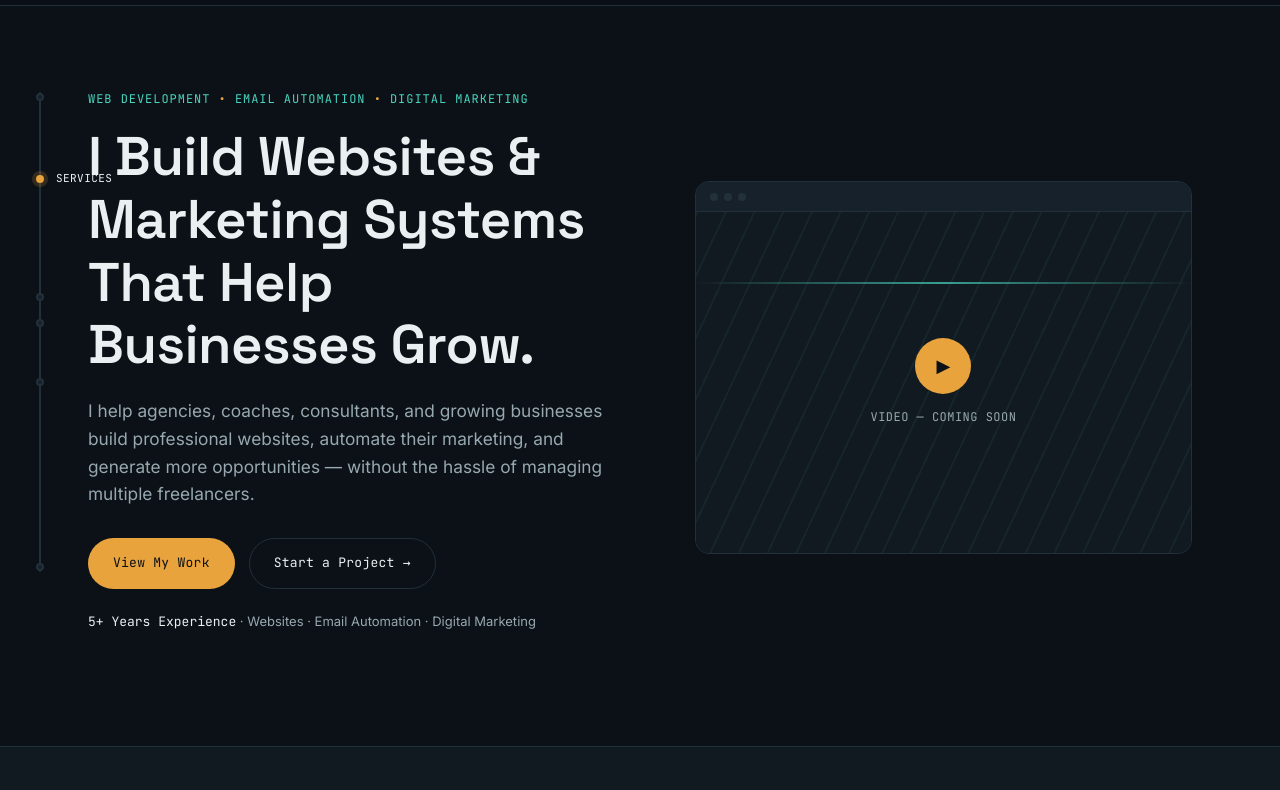
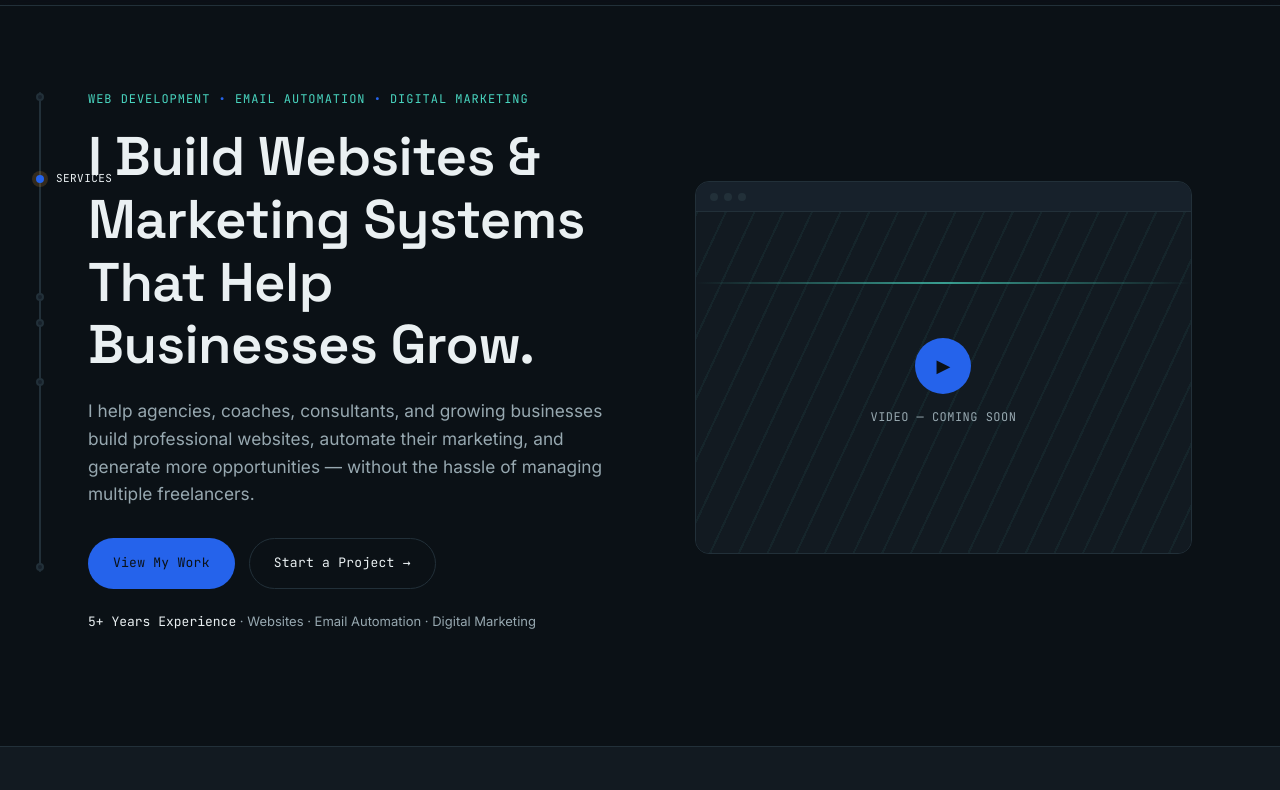
Before and after one commit to anishtask/portfolio, a plain HTML site: page index.html in a window 1280 px wide. Shown: the part 68-858 px from the top of the page. Drawn offline with Linux system fonts and the light colour scheme.

Commit message:
Update style.css

```diff
--- a/style.css
+++ b/style.css
@@ -6,8 +6,8 @@
   --surface:    #121A21;
   --surface-2:  #17212B;
   --line:       #223039;
-  --amber:      #E8A33D;
-  --amber-dim:  #B87F2C;
+  --amber:      #2563EB;
+  --amber-dim:  #06B6D4;
   --teal:       #49D6C0;
   --text:       #EAF0F2;
   --muted:      #97A8B0;
```
